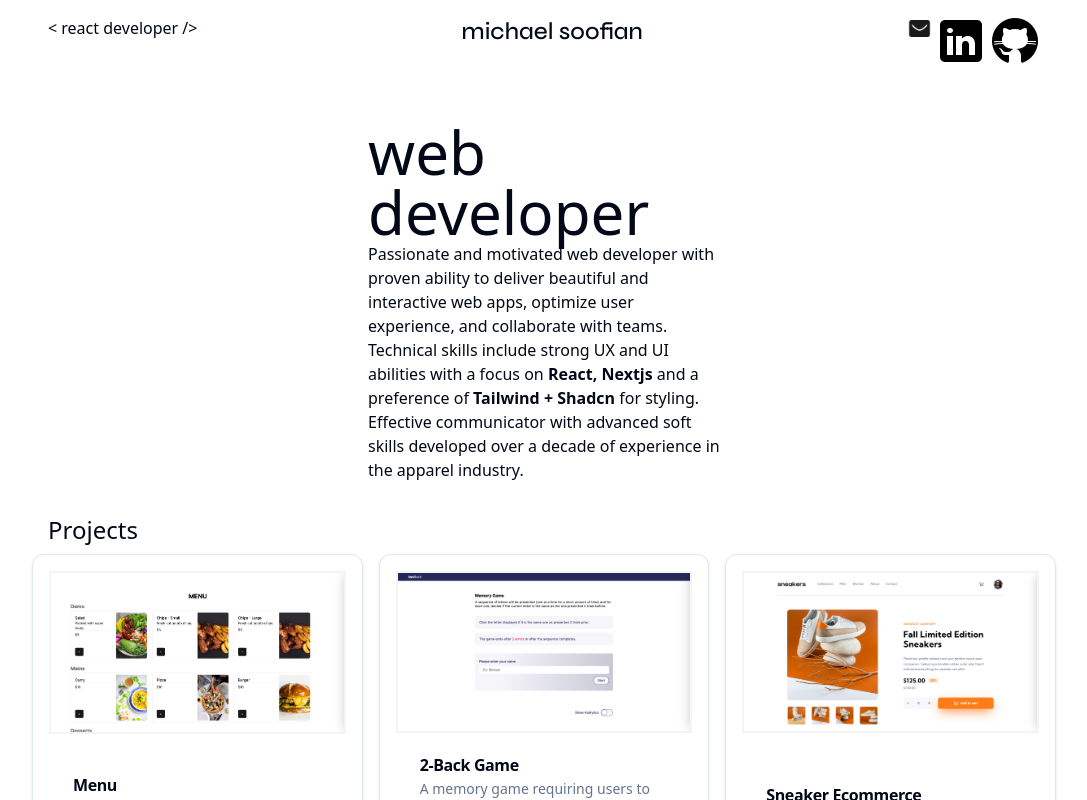
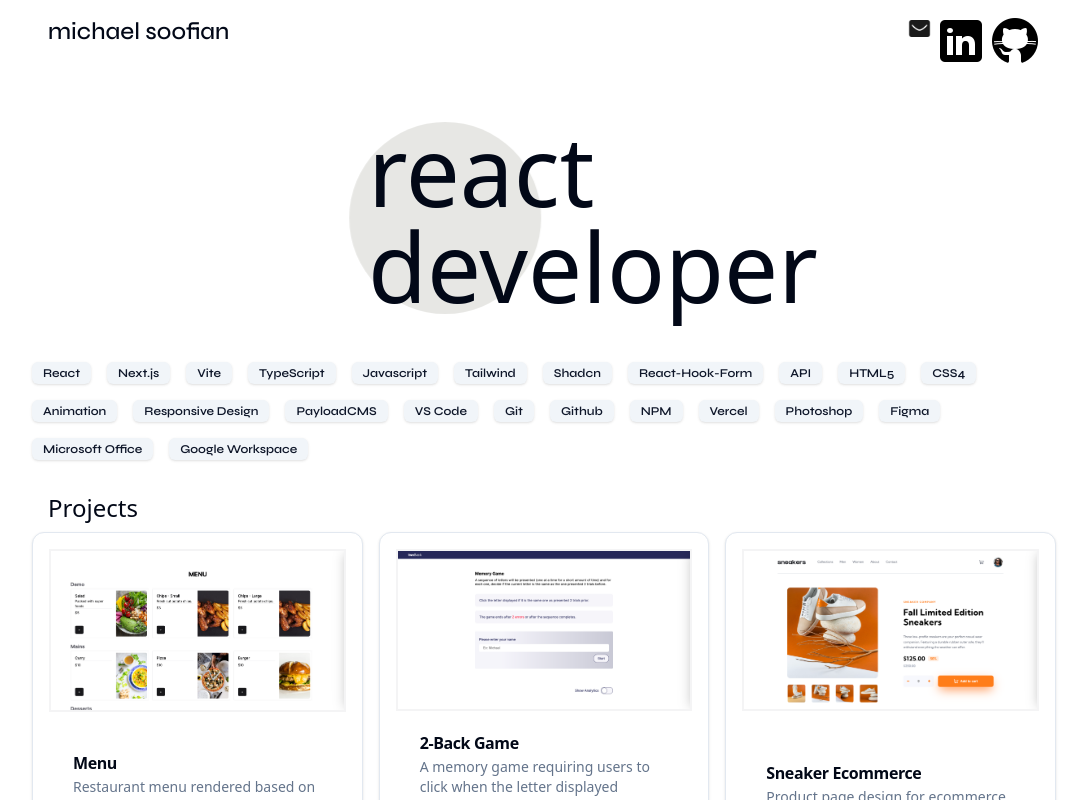
Before and after one commit to mksoofian/myportfolio, a Next.js app: page / in a window 1280 px wide. Shown: the top 800 px of the page, without its empty margins (96-1183 px from the left). Built offline with nearby package versions, Linux system fonts and the light colour scheme.

Commit message:
added animation to the hero

```diff
--- a/package.json
+++ b/package.json
@@ -17,6 +17,7 @@
     "@radix-ui/react-slot": "^1.0.2",
     "@radix-ui/react-tabs": "^1.0.4",
     "@types/nodemailer": "^6.4.15",
+    "animate.css-react": "^1.1.0",
     "class-variance-authority": "^0.7.0",
     "clsx": "^2.1.1",
     "embla-carousel-react": "^8.1.3",
--- a/src/app/page.tsx
+++ b/src/app/page.tsx
@@ -12,37 +12,46 @@ import { Label } from "@/components/ui/label";
 import { Tabs, TabsContent, TabsList, TabsTrigger } from "@/components/ui/tabs";
 import Link from "next/link";
 import { Button } from "@/components/ui/button";
-import { tabsArray, projects, relatedExperience } from "@/lib/projectData";
+import {
+  tabsArray,
+  projects,
+  relatedExperience,
+  allBadges,
+} from "@/lib/projectData";
+import styles from "./page.module.css";
 
 export default function Home() {
   return (
     <main className="sm:mt-10 mt-2 flex flex-col">
       <section className="flex justify-evenly flex-wrap gap-8" id="About">
         {/* About Me */}
-        {/* <div className="lg:max-w-96 px-8 sm:px-4">
-          <p>
-            Passionate and motivated web developer with proven ability to
-            deliver beautiful and interactive web apps, optimize user
-            experience, and collaborate with teams. Technical skills include
-            strong UX and UI abilities with a focus on{" "}
-            <span className="font-bold">React, Nextjs</span> and a preference of
-            <span className="font-bold"> Tailwind + Shadcn</span> for styling.
-            Effective communicator with advanced soft skills developed over a
-            decade of experience in the apparel industry.
-          </p>
-        </div> */}
+
         <div className="lg:max-w-96 px-8 sm:px-4">
-          <h1 className="!text-6xl sm:text-8xl">web developer</h1>
-          <p>
-            Passionate and motivated web developer with proven ability to
-            deliver beautiful and interactive web apps, optimize user
-            experience, and collaborate with teams. Technical skills include
-            strong UX and UI abilities with a focus on{" "}
-            <span className="font-bold">React, Nextjs</span> and a preference of
-            <span className="font-bold"> Tailwind + Shadcn</span> for styling.
-            Effective communicator with advanced soft skills developed over a
-            decade of experience in the apparel industry.
-          </p>
+          <div className="relative ">
+            <div className="rounded-full bg-zinc-900  animate-wiggle w-[25vw] h-[25vw] sm:w-[15vw] sm:h-[15vw] absolute mix-blend-difference  ">
+              {" "}
+            </div>
+            <h1 className="text-6xl sm:text-8xl mix-blend-darken">
+              react developer
+            </h1>
+          </div>
+        </div>
+        {/* Badges */}
+        <div className="flex flex-wrap gap-4 mt-4">
+          {allBadges.map((badge) => {
+            return (
+              <Badge
+                key={badge}
+                className={`${
+                  styles.loader__element
+                } ${"font-syne"} ${badgeVariants({
+                  variant: "secondary",
+                })}`}
+              >
+                {badge}
+              </Badge>
+            );
+          })}
         </div>
         {/* Tabs Card */}
         {/* <div>
--- a/src/components/nav.tsx
+++ b/src/components/nav.tsx
@@ -3,7 +3,7 @@ import Image from "next/image";
 export default function Nav() {
   return (
     <nav className="flex justify-between py-4 px-4 sm:px-4 sticky top-0 z-50 bg-white bg-opacity-90 ">
-      <h2 className="hidden sm:block">{`< react developer />`}</h2>
+      {/* <h2 className="hidden sm:block">{`< react developer />`}</h2> */}
       <p className="font-medium text-xl sm:text-2xl font-syne">
         michael soofian
       </p>
--- a/src/lib/projectData.tsx
+++ b/src/lib/projectData.tsx
@@ -159,7 +159,6 @@ export const allBadges = [
   "CSS4",
   "Animation",
   "Responsive Design",
-  "NPM",
   "PayloadCMS",
   "VS Code",
   "Git",
--- a/tailwind.config.ts
+++ b/tailwind.config.ts
@@ -72,10 +72,15 @@ const config = {
           from: { height: "var(--radix-accordion-content-height)" },
           to: { height: "0" },
         },
+        wiggle: {
+          "0%, 100%": { translate: "-5vw" },
+          "50%": { translate: "10vw" },
+        },
       },
       animation: {
         "accordion-down": "accordion-down 0.2s ease-out",
         "accordion-up": "accordion-up 0.2s ease-out",
+        wiggle: "wiggle 5s ease-in-out infinite",
       },
     },
   },
```
Also changed, not shown: src/app/page.module.css (added), 1 other file (tests, documents, lock files or other folders).
